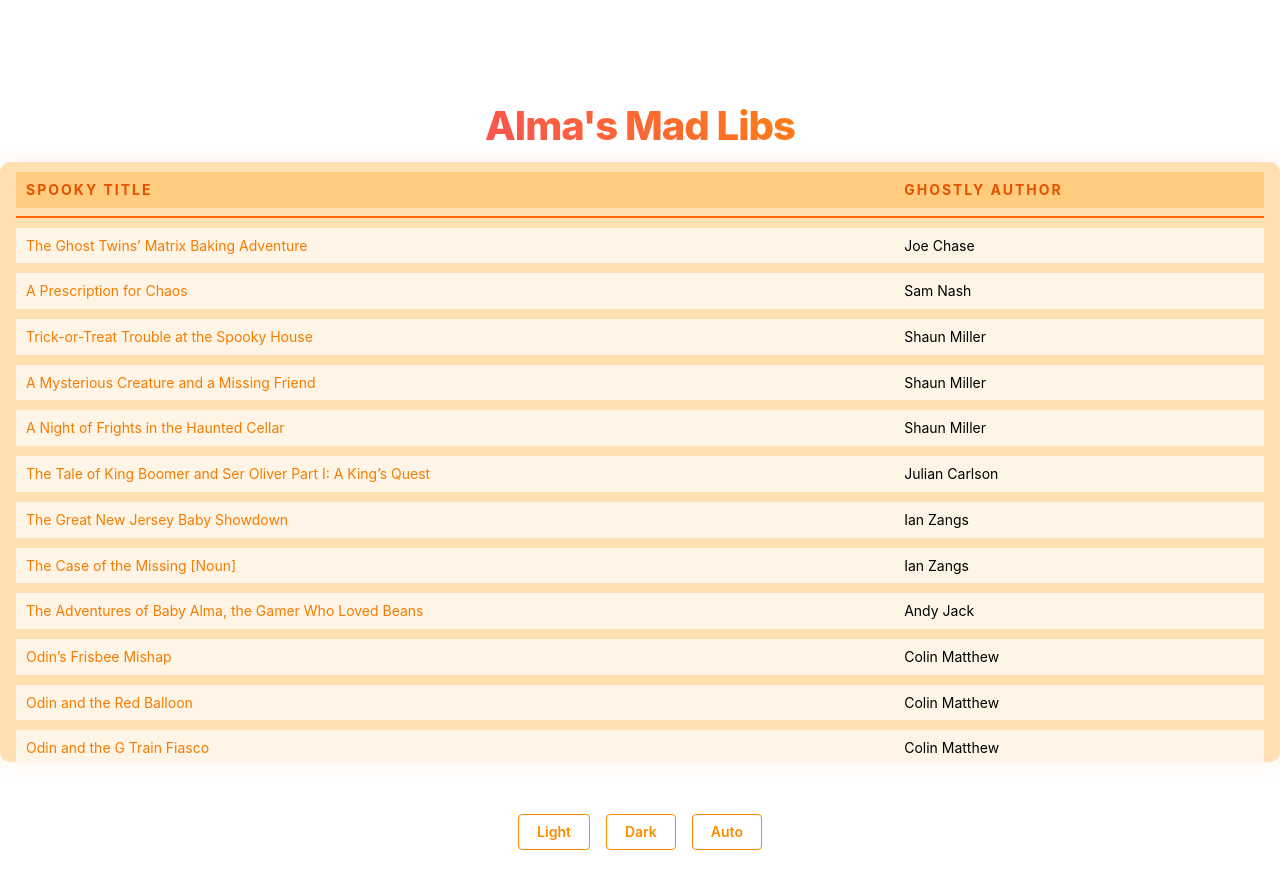
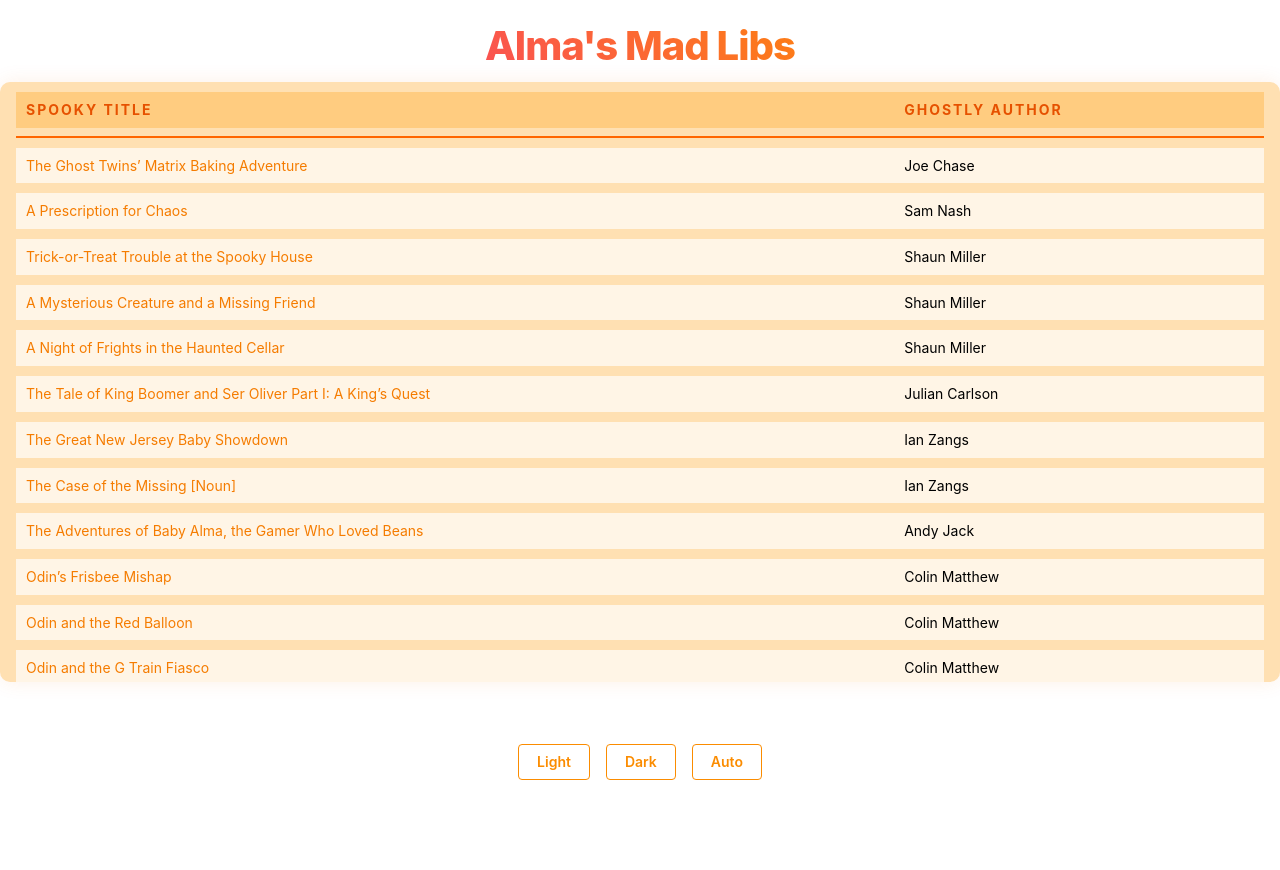
Before and after one commit to CaitlinConway/madlibs-mantine, a Next.js app: page / in a window 1280 px wide. After the commit the page ends 800 px from the top, so only its background shows below. Built offline with nearby package versions, Linux system fonts and the light colour scheme.

Commit message:
remove top margin

```diff
--- a/components/Welcome/Welcome.tsx
+++ b/components/Welcome/Welcome.tsx
@@ -4,7 +4,7 @@ import classes from './Welcome.module.css';
 export function Welcome() {
   return (
     <>
-      <Title className={classes.title} ta="center" mt={100}>
+      <Title className={classes.title} ta="center" mt={20}>
         <Text inherit variant="gradient" component="span" gradient={{ from: 'red', to: 'orange' }}>
           Alma's Mad Libs
         </Text>
```
